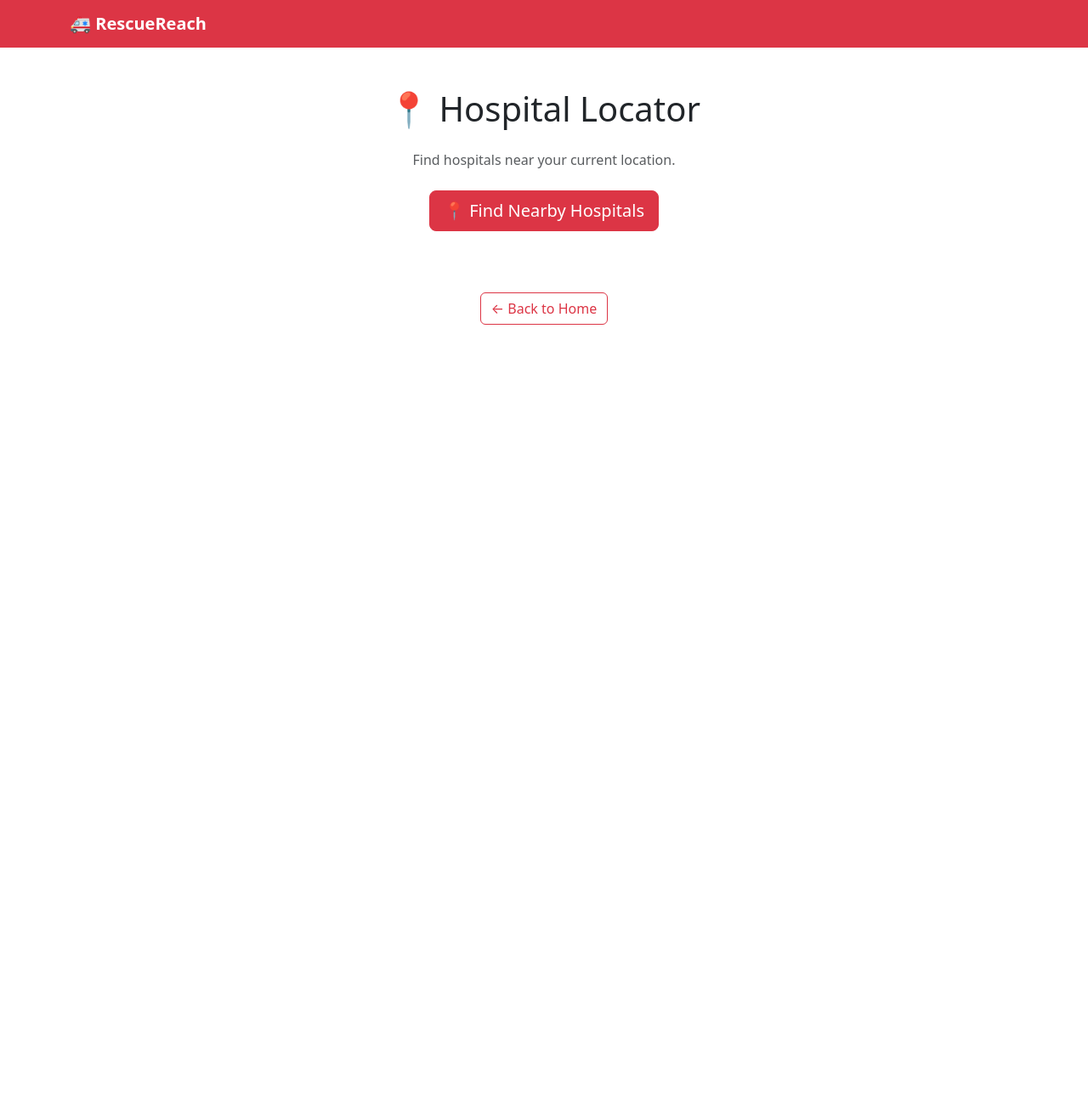
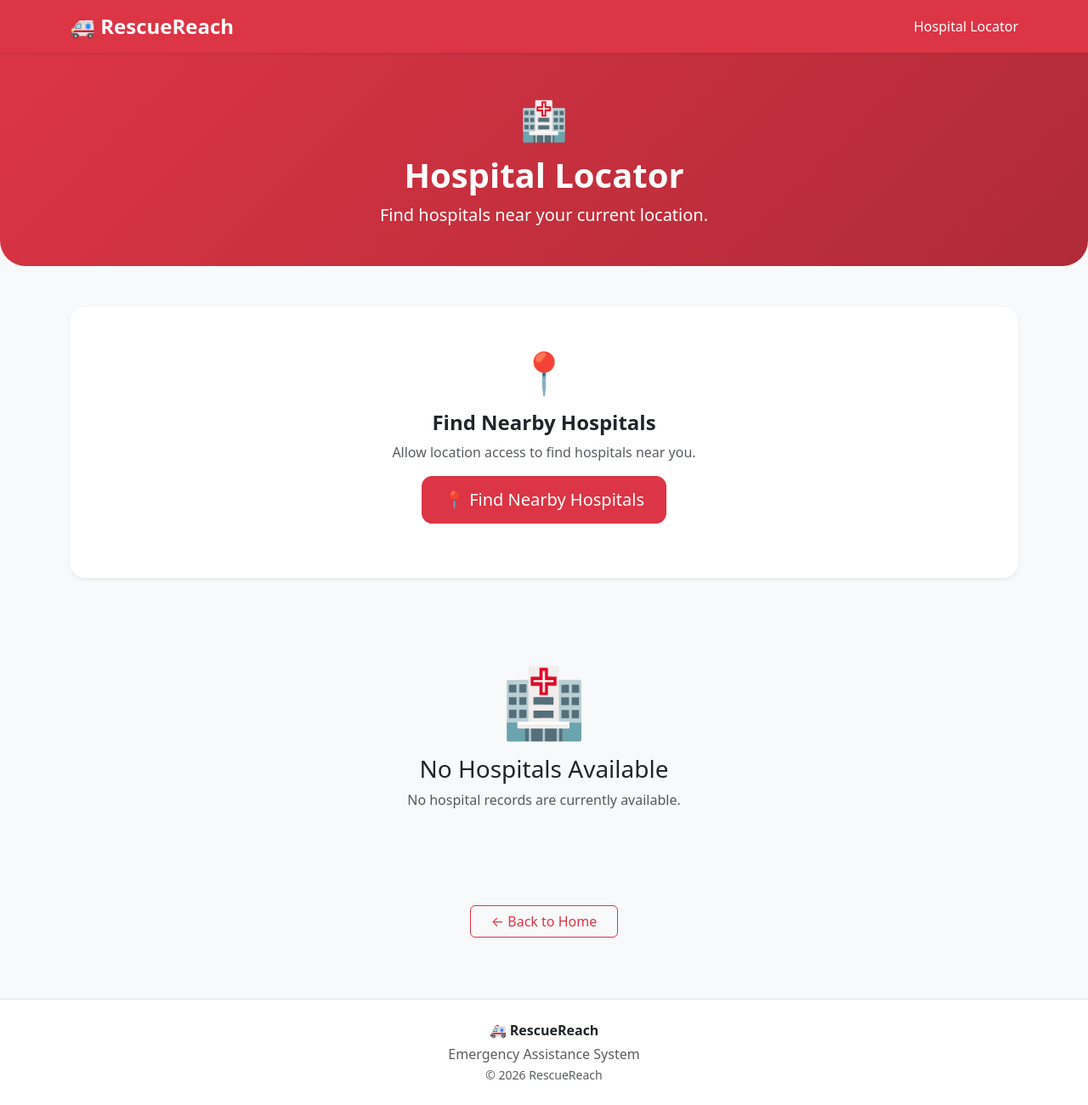
Before and after one commit to arnesh-code/RescueReach, a Flask app: template templates/hospitals.html in a window 1280 px wide. Shown: the whole page at 85% size. Before the commit the page ends 382 px from the top, so only its background shows below. Run offline with Flask 3, Linux system fonts and the light colour scheme; the template is opened without the code that fills it, so the values that code supplies are empty.

Commit message:
Improve hospital locator page

```diff
--- a/templates/hospitals.html
+++ b/templates/hospitals.html
@@ -2,6 +2,7 @@
 <html lang="en">
 
 <head>
+
     <meta charset="UTF-8">
 
     <meta name="viewport" content="width=device-width, initial-scale=1.0">
@@ -12,78 +13,242 @@
         href="https://cdn.jsdelivr.net/npm/bootstrap@5.3.3/dist/css/bootstrap.min.css"
         rel="stylesheet"
     >
+
+    <style>
+
+        body {
+            background-color: #f8f9fa;
+        }
+
+        .page-header {
+            background: linear-gradient(135deg, #dc3545, #b02a37);
+            color: white;
+            padding: 45px 20px;
+            border-radius: 0 0 30px 30px;
+        }
+
+        .locator-card {
+            border: none;
+            border-radius: 18px;
+        }
+
+        .hospital-card {
+            border: none;
+            border-radius: 18px;
+            transition: transform 0.2s ease, box-shadow 0.2s ease;
+        }
+
+        .hospital-card:hover {
+            transform: translateY(-5px);
+            box-shadow: 0 10px 25px rgba(0, 0, 0, 0.12) !important;
+        }
+
+        .hospital-icon {
+            font-size: 2.8rem;
+        }
+
+        .find-button {
+            border-radius: 12px;
+            padding: 12px 25px;
+        }
+
+        .info-label {
+            font-weight: 600;
+        }
+
+    </style>
+
 </head>
+
 
 <body>
 
-    <nav class="navbar navbar-dark bg-danger">
+
+<!-- Navigation -->
+
+<nav class="navbar navbar-dark bg-danger shadow-sm">
 
     <div class="container">
 
-            <a class="navbar-brand fw-bold" href="/">
+        <a
+            class="navbar-brand fw-bold fs-4"
+            href="/"
+        >
             🚑 RescueReach
         </a>
+
+        <span class="text-white d-none d-sm-block">
+            Hospital Locator
+        </span>
 
     </div>
 
 </nav>
 
 
-    <main class="container py-5">
 
-        <h1 class="text-center mb-4">
-    📍 Hospital Locator
+<!-- Page Header -->
+
+<section class="page-header text-center">
+
+    <div class="container">
+
+        <div class="hospital-icon mb-2">
+            🏥
+        </div>
+
+        <h1 class="fw-bold">
+            Hospital Locator
         </h1>
 
-<p class="text-center text-muted mb-4">
+        <p class="lead mb-0">
             Find hospitals near your current location.
         </p>
 
-<div class="text-center mb-5">
+    </div>
+
+</section>
+
+
+
+<!-- Main Content -->
+
+<main class="container py-5">
+
+
+    <!-- Location Finder -->
+
+    <div class="card locator-card shadow-sm mb-5">
+
+        <div class="card-body text-center p-4 p-md-5">
+
+            <div class="display-5 mb-3">
+                📍
+            </div>
+
+            <h2 class="h4 fw-bold">
+                Find Nearby Hospitals
+            </h2>
+
+            <p class="text-muted">
+                Allow location access to find hospitals near you.
+            </p>
 
             <button
                 id="findHospitalsBtn"
-        class="btn btn-danger btn-lg"
+                class="btn btn-danger btn-lg find-button"
                 onclick="findNearbyHospitals()"
             >
                 📍 Find Nearby Hospitals
             </button>
 
-    <p id="locationStatus" class="mt-3 text-muted"></p>
+            <p
+                id="locationStatus"
+                class="mt-3 mb-0 text-muted"
+                aria-live="polite"
+            ></p>
+
+        </div>
 
     </div>
 
 
 
-    <div id="hospitalList" class="row">
+    <!-- Hospital List -->
+
+    {% if hospitals %}
+
+    <div class="d-flex justify-content-between align-items-center mb-4">
+
+        <div>
+
+            <h2 class="h4 fw-bold mb-1">
+                🏥 Available Hospitals
+            </h2>
+
+            <p class="text-muted mb-0">
+                Hospitals currently available in the system.
+            </p>
+
+        </div>
+
+    </div>
+
+
+    <div id="hospitalList" class="row g-4">
 
         {% for hospital in hospitals %}
 
-        <div class="col-md-6 col-lg-4 mb-4 hospital-card">
+        <div class="col-md-6 col-lg-4 hospital-card">
 
             <div class="card shadow-sm h-100">
 
-                <div class="card-body">
+                <div class="card-body p-4 d-flex flex-column">
 
-                    <h2 class="h5">
-                        🏥 {{ hospital.name }}
-                    </h2>
 
-                    <p>
-                        <strong>Address:</strong><br>
+                    <!-- Hospital Name -->
+
+                    <div class="text-center mb-3">
+
+                        <div class="fs-1">
+                            🏥
+                        </div>
+
+                        <h3 class="h5 fw-bold mt-2 mb-0">
+                            {{ hospital.name }}
+                        </h3>
+
+                    </div>
+
+
+                    <hr>
+
+
+                    <!-- Address -->
+
+                    <div class="mb-3">
+
+                        <span class="info-label">
+                            📍 Address
+                        </span>
+
+                        <p class="text-muted mb-0 mt-1">
                             {{ hospital.address }}
                         </p>
 
-                    <p>
-                        <strong>Phone:</strong>
+                    </div>
+
+
+                    <!-- Phone -->
+
+                    <div class="mb-3">
+
+                        <span class="info-label">
+                            📞 Phone
+                        </span>
+
+                        <p class="mb-0 mt-1">
                             {{ hospital.phone }}
                         </p>
 
-                    <p>
-                        <strong>Coordinates:</strong><br>
+                    </div>
+
+
+                    <!-- Coordinates -->
+
+                    <div class="mt-auto">
+
+                        <span class="info-label">
+                            🌐 Coordinates
+                        </span>
+
+                        <p class="text-muted small mb-0 mt-1">
                             {{ hospital.latitude }},
                             {{ hospital.longitude }}
                         </p>
+
+                    </div>
+
 
                 </div>
 
@@ -95,13 +260,40 @@
 
     </div>
 
-    <!-- BACK TO HOME BUTTON -->
 
-    <div class="text-center mt-4 mb-4">
+    {% else %}
+
+
+    <!-- No Hospitals -->
+
+    <div class="text-center py-5">
+
+        <div class="display-1 mb-3">
+            🏥
+        </div>
+
+        <h3>
+            No Hospitals Available
+        </h3>
+
+        <p class="text-muted">
+            No hospital records are currently available.
+        </p>
+
+    </div>
+
+
+    {% endif %}
+
+
+
+    <!-- Back to Home -->
+
+    <div class="text-center mt-5 mb-4">
 
         <a
             href="/"
-            class="btn btn-outline-danger"
+            class="btn btn-outline-danger px-4"
         >
             ← Back to Home
         </a>
@@ -112,31 +304,69 @@
 </main>
 
 
+
+<!-- Footer -->
+
+<footer class="text-center py-4 border-top bg-white">
+
+    <p class="fw-bold mb-1">
+        🚑 RescueReach
+    </p>
+
+    <p class="text-muted mb-0">
+        Emergency Assistance System
+    </p>
+
+    <small class="text-muted">
+        © 2026 RescueReach
+    </small>
+
+</footer>
+
+
+
 <script>
 
 function findNearbyHospitals() {
 
     const status = document.getElementById("locationStatus");
 
+    const button = document.getElementById("findHospitalsBtn");
+
+
     status.textContent = "Requesting your location...";
+
+    button.disabled = true;
+
+    button.innerHTML = "📍 Detecting Location...";
+
 
     if (!navigator.geolocation) {
 
         status.textContent =
             "Geolocation is not supported by this browser.";
 
+        button.disabled = false;
+
+        button.innerHTML =
+            "📍 Find Nearby Hospitals";
+
         return;
     }
+
 
     navigator.geolocation.getCurrentPosition(
 
         function(position) {
 
             const latitude = position.coords.latitude;
+
             const longitude = position.coords.longitude;
+
 
             status.textContent =
                 "Location detected successfully! Finding nearby hospitals...";
+
 
             window.location.href =
                 "/nearby-hospitals?latitude=" +
@@ -146,23 +376,41 @@ function findNearbyHospitals() {
 
         },
 
+
         function(error) {
 
+            button.disabled = false;
+
+            button.innerHTML =
+                "📍 Find Nearby Hospitals";
+
+
             if (error.code === 1) {
+
                 status.textContent =
-                    "Location permission was denied.";
+                    "Location permission was denied. Please allow location access and try again.";
+
             }
+
             else if (error.code === 2) {
+
                 status.textContent =
-                    "Your location could not be determined.";
+                    "Your location could not be determined. Please try again.";
+
             }
+
             else if (error.code === 3) {
+
                 status.textContent =
-                    "Location request timed out.";
+                    "Location request timed out. Please try again.";
+
             }
+
             else {
+
                 status.textContent =
-                    "Unable to get your location.";
+                    "Unable to get your location. Please try again.";
+
             }
 
         }
@@ -173,8 +421,6 @@ function findNearbyHospitals() {
 
 </script>
 
-</body>
-</html>
 
 </body>
 
```
Lines whose indentation alone changed are shown as unchanged.
